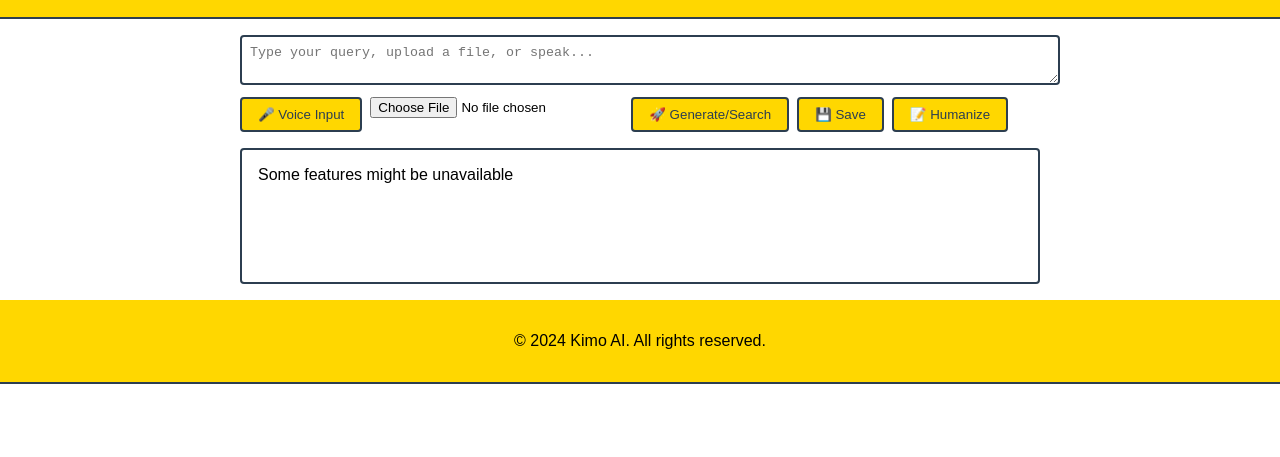
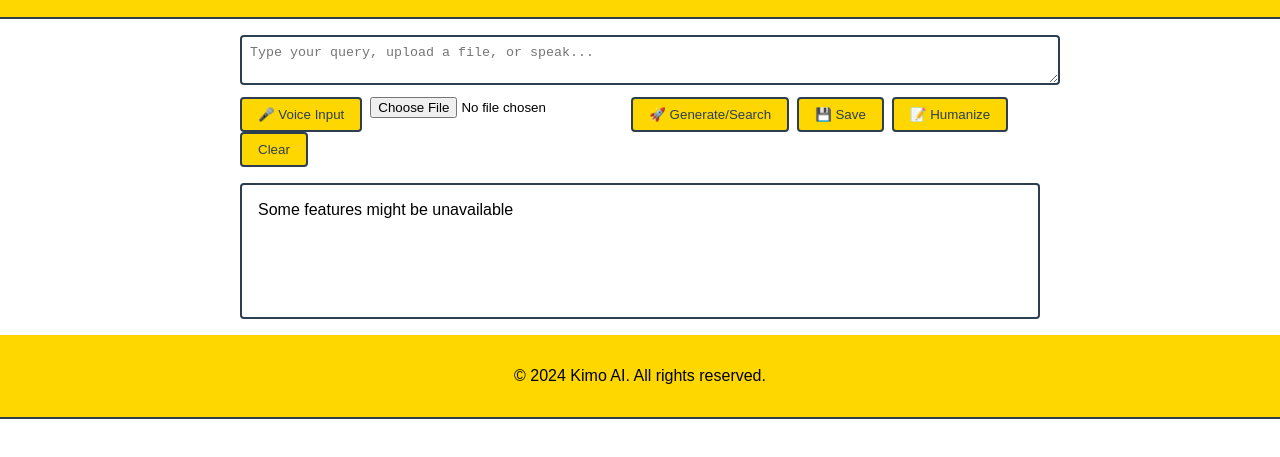
Before and after one commit to Drkimogad/kimo, a plain HTML site: page index.html in a window 1280 px wide. Shown: the part 95-552 px from the top of the page. Drawn offline with Linux system fonts and the light colour scheme.

Commit message:
Update index.html

```diff
--- a/index.html
+++ b/index.html
@@ -29,6 +29,11 @@
       <button id="save-btn">💾 Save</button>
       <button id="humanize-btn">📝 Humanize</button>
     </div>
+    <!-- Add before response-area -->
+    <div class="canvas-container">
+      <canvas id="drawing-canvas"></canvas>
+      <button id="clear-canvas">Clear</button>
+    </div>
 
     <div id="response-area" class="response-container"></div>
     <div id="loading" class="loading-hidden">Processing...</div>
```
